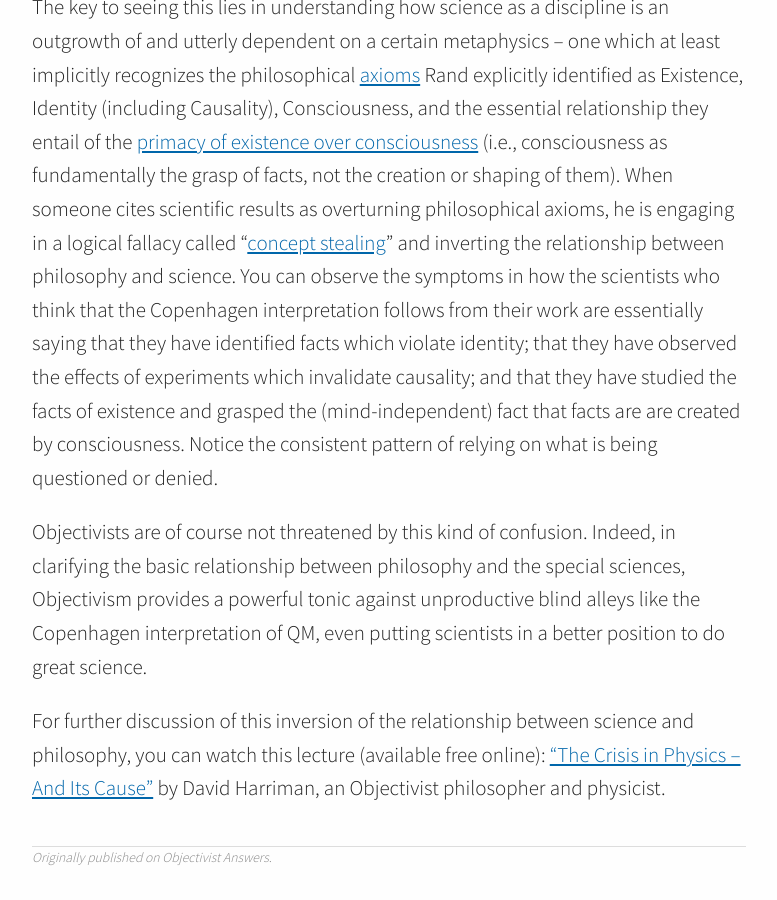
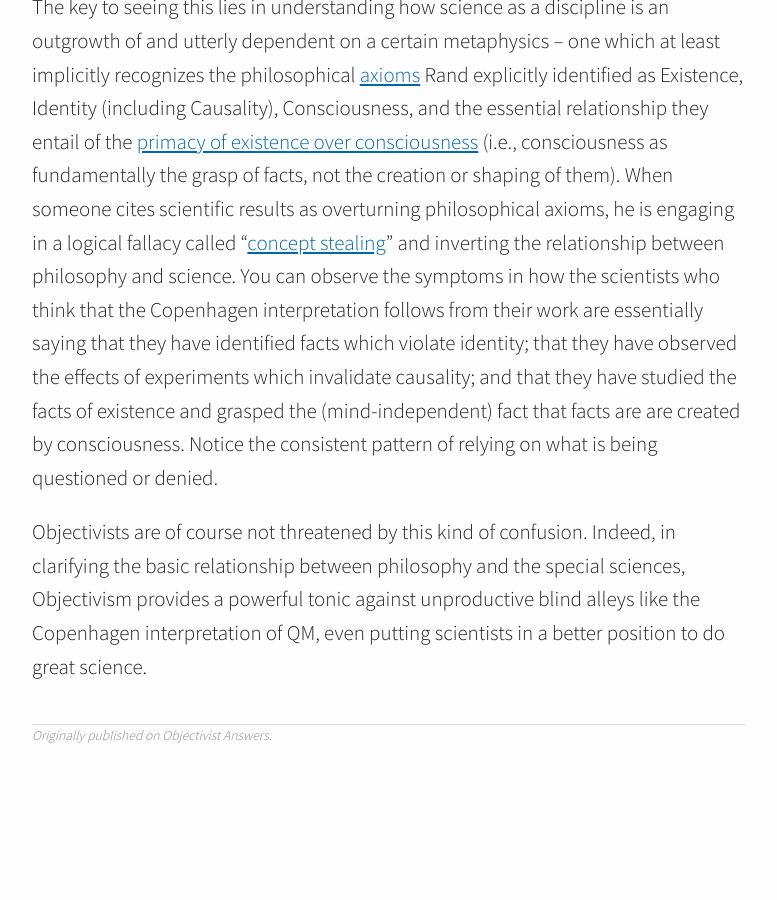
Before and after one commit to gpsites/ecosmos.com, a Jekyll site: the page built from articles/copenhagen-interpretation.md, in a window 1280 px wide and 900 px high, scrolled down 1124 px. Shown: the whole window, without its empty margins (251-1028 px from the left). Built offline with Jekyll 4.4.1, drawn with Linux system fonts in a browser that asks for light colours; after the commit the page ends 1903 px from its top, so only the background shows below that; some of the changed text lies outside the part shown.

Commit message:
Update copenhagen-interpretation.md

```diff
--- a/articles/copenhagen-interpretation.md
+++ b/articles/copenhagen-interpretation.md
@@ -52,7 +52,3 @@ Objectivists are of course not threatened by this kind of confusion.
 Indeed, in clarifying the basic relationship between philosophy and the special sciences,
 Objectivism provides a powerful tonic against unproductive blind alleys like the
 Copenhagen interpretation of QM, even putting scientists in a better position to do great science.
-
-For further discussion of this inversion of the relationship between science and philosophy,
-you can watch this lecture (available free online): ["The Crisis in Physics -- And Its Cause"](https://www.aynrand.org/site/PageServer?pagename=reg_ls_physics&JServSessionIdr007=pn1gsniz25.app1a)
-by David Harriman, an Objectivist philosopher and physicist.
```
Also changed, not shown: other parts of articles/copenhagen-interpretation.md (+1 -1 lines).
